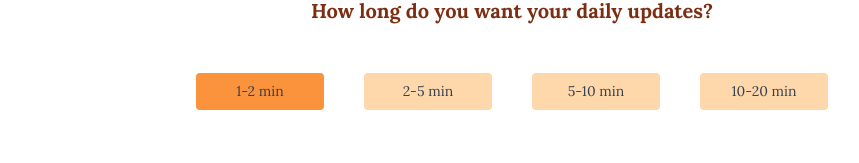
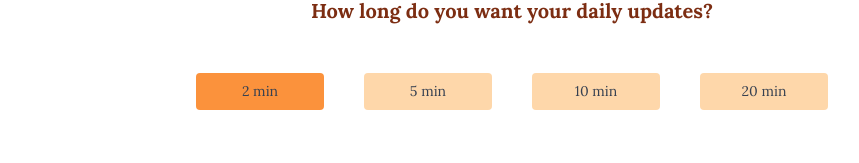
Before and after one commit to tarazoelee/capstone, a React (Create React App) app in the folder client/: page /createProfile in a window 1280 px wide. Shown: the part 469-632 px from the top of the page, without its empty margins (128-987 px from the left). Built offline with nearby package versions, Linux system fonts and the light colour scheme; no server answers.

Commit message:
consolidate lenghts

```diff
--- a/client/src/components/CreateProfile.js
+++ b/client/src/components/CreateProfile.js
@@ -144,7 +144,7 @@ function CreateProfile() {
             onClick={() => selectLength("2 min")}
           >
             {" "}
-            1-2 min
+            2 min
           </div>
           <div
             className="bg-orange-200 w-32 px-6 py-2 text-center rounded-med rounded hover:bg-orange-300 cursor-pointer ease-linear transition duration-100"
@@ -152,21 +152,21 @@ function CreateProfile() {
             onClick={() => selectLength("5 min")}
           >
             {" "}
-            2-5 min{" "}
+            5 min{" "}
           </div>
           <div
             className="bg-orange-200 w-32 px-6 py-2 text-center rounded-med rounded hover:bg-orange-300 cursor-pointer ease-linear transition duration-100"
             id="10 min"
             onClick={() => selectLength("10 min")}
           >
-            5-10 min
+            10 min
           </div>
           <div
             className="bg-orange-200 w-32 px-6 py-2 text-center rounded-med rounded hover:bg-orange-300 cursor-pointer ease-linear transition duration-100"
             id="20 min"
             onClick={() => selectLength("20 min")}
           >
-            10-20 min
+            20 min
           </div>
         </div>
       </div>
```
